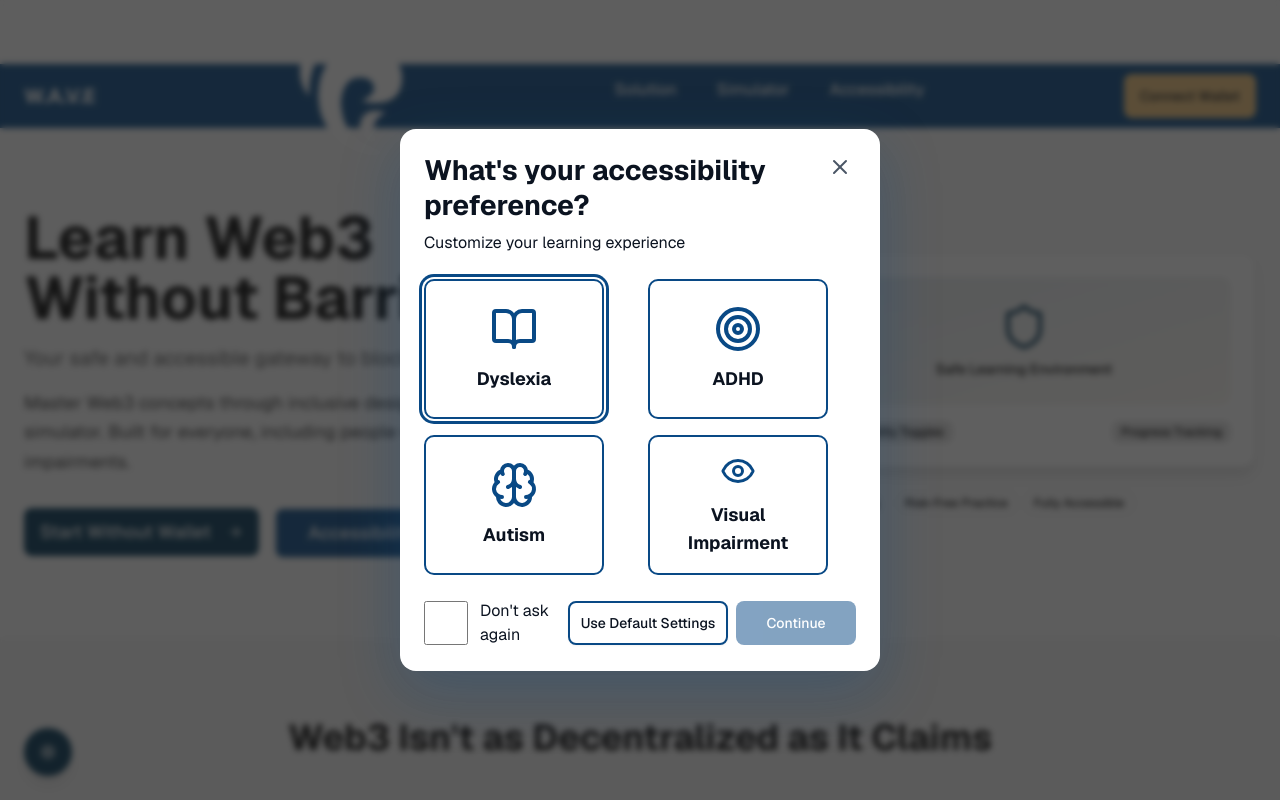
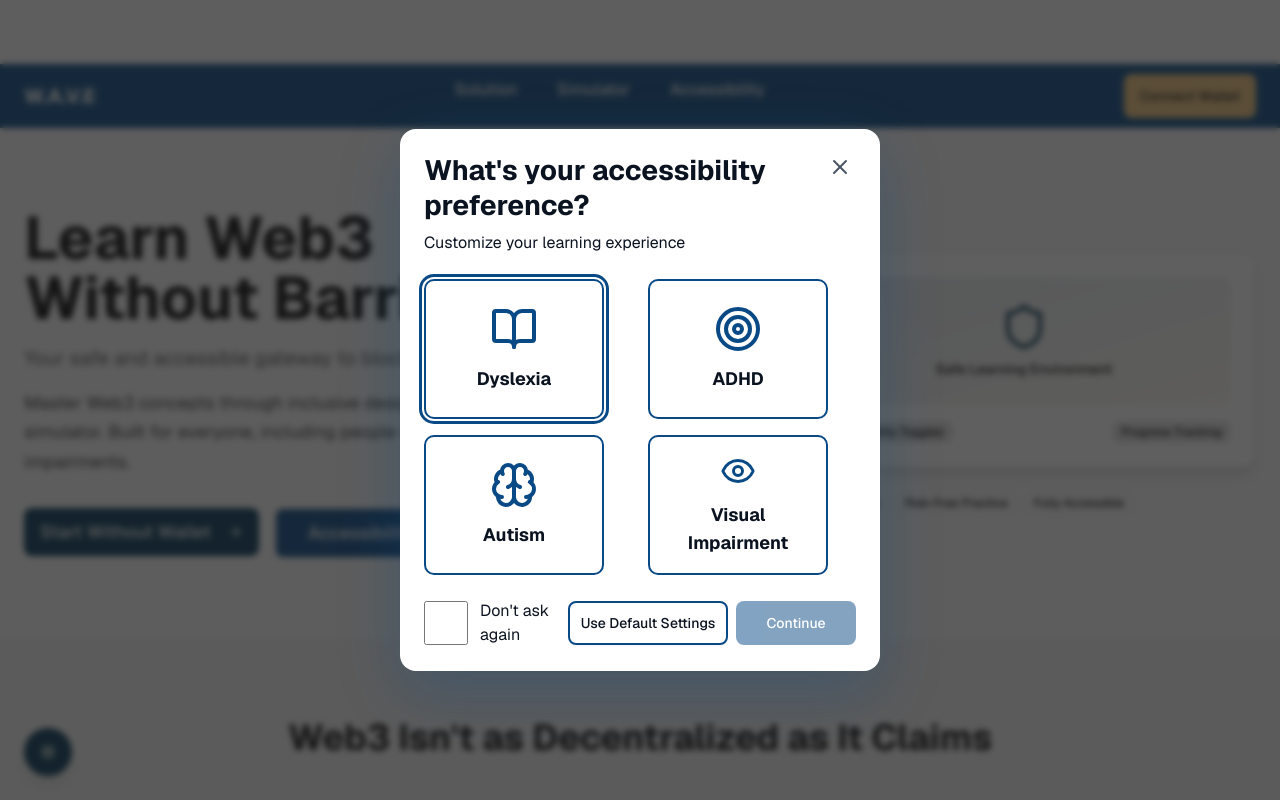
Before and after one commit to Soymaferlopezp/wave, a Next.js app: page / in a window 1280 px wide. Shown: the top 800 px of the page. Built offline with nearby package versions, Linux system fonts and the light colour scheme.

Commit message:
Update page.tsx

```diff
--- a/app/page.tsx
+++ b/app/page.tsx
@@ -290,9 +290,6 @@ export default function HomePage() {
           <div className="container flex h-16 items-center justify-between px-4 md:px-6">
             <div className="flex items-center space-x-2">
               <h1 className="text-xl font-bold text-white">W.A.V.E</h1>
-            </div>
-            <div className="w-32 h-auto">
-              <img src="/wave_white_trans.png" alt="W.A.V.E Logo" />
             </div>
             <nav className="hidden md:flex items-center space-x-6" role="navigation" id="navigation">
               <a
```
